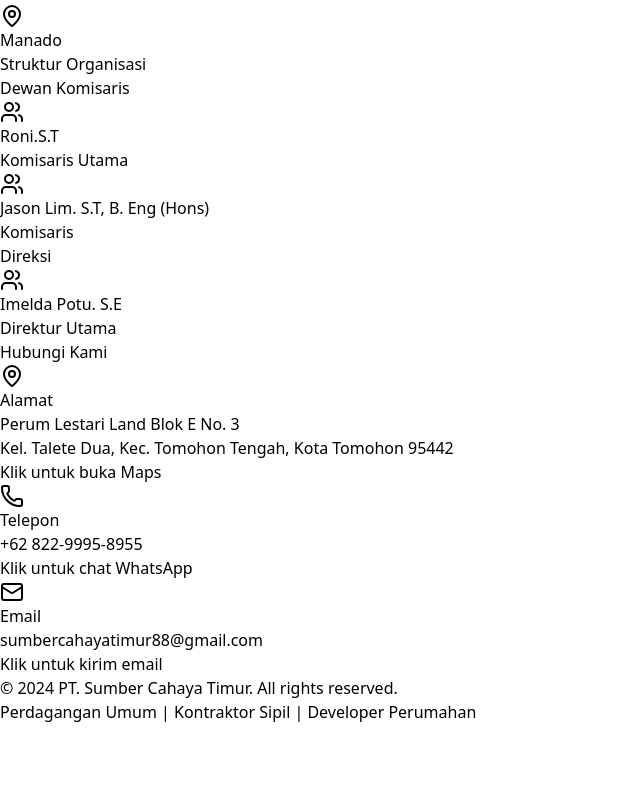
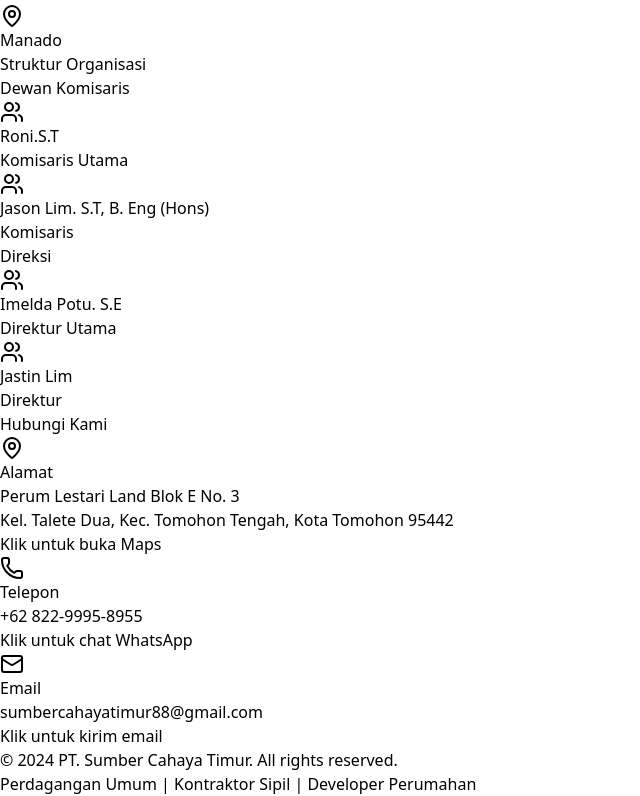
Before and after one commit to JazeL2304/sct-company-profile, a React (Vite) app: page / in a window 1280 px wide. Shown: the part 3413-4209 px from the top of the page, without its empty margins (0-640 px from the left). Before the commit the page ends 4137 px from the top, so only its background shows below. Built offline with nearby package versions, Linux system fonts and the light colour scheme; the HTML template or start-up script is replaced by a standard one.

Commit message:
Update nama direktur

```diff
--- a/src/sections/Organization.jsx
+++ b/src/sections/Organization.jsx
@@ -35,6 +35,11 @@ export default function Organization() {
                 <h5 className="font-bold text-gray-800">Imelda Potu. S.E</h5>
                 <p className="text-sm text-gray-600">Direktur Utama</p>
               </div>
+              <div className="bg-white rounded-lg p-4 text-center shadow">
+                <Users className="h-10 w-10 text-green-600 mx-auto mb-2" />
+                <h5 className="font-bold text-gray-800">Jastin Lim</h5>
+                <p className="text-sm text-gray-600">Direktur</p>
+              </div>
             </div>
           </div>
         </div>
```
